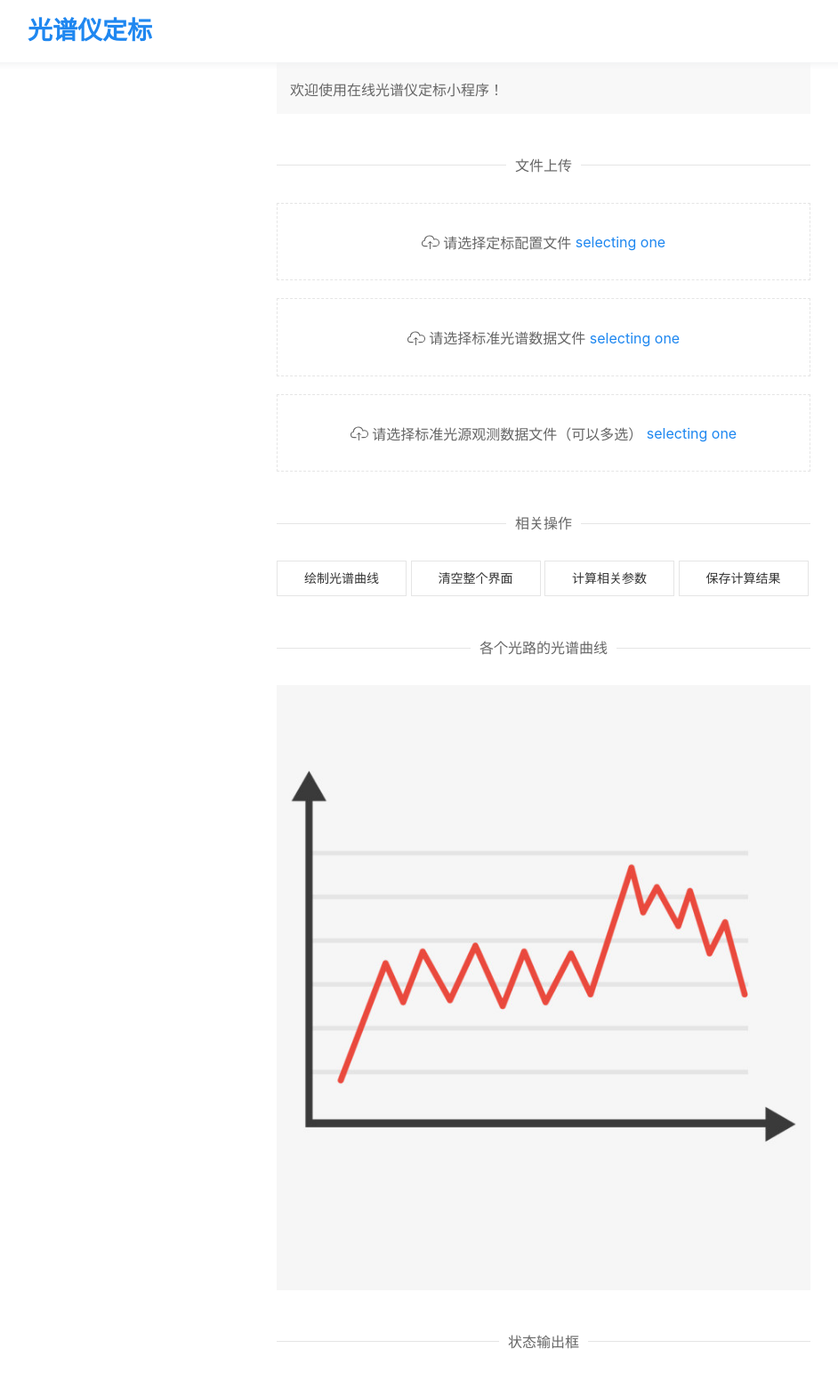
After one commit to YIMEng-0/PythonSoftwareGISHomeWork, a Bottle app: a page that uses template/光谱仪定标.html in a window 1280 px wide. The commit adds this page. Shown: the whole page at 89% size, without its empty margins (69-1011 px from the left). Run offline with Bottle, Linux system fonts and the light colour scheme.

Commit message:
20211117

```diff
--- a/app.py
+++ b/app.py
@@ -84,6 +84,14 @@ def tem():
     config['start_hour'] = '%02d' % int(config['start_hour'])
     config['end_hour'] = '%02d' % int(config['end_hour'])
     return template('template/光谱曲线绘制.html', config=config)
+
+@route('/template/光谱仪定标')
+def tem():
+    # writeIni()
+    config = readIni('./static/Param.ini')
+    config['start_hour'] = '%02d' % int(config['start_hour'])
+    config['end_hour'] = '%02d' % int(config['end_hour'])
+    return template('template/光谱仪定标.html', config=config)
 
 
 @route('/template', method='POST')
--- a/template/form.html
+++ b/template/form.html
@@ -11,7 +11,7 @@
         .J-page-title {
             height: 30px;
             line-height: 30px;
-            padding: 20 0 20 100;
+            padding: 20px 0px 20px 100px;
             background: #ffffff;
             font-size: 28px;
             font-family: cursive;
@@ -62,8 +62,12 @@
 </div>
 
 <div class="div_content">
+<!--form  action 规定当提交表单时向何处发送表单数据-->
     <form class="uk-form-horizontal" action="/template" method="post">
         <p class="uk-heading-line uk-text-center"><span>光谱仪参数</span></p>
+        <p class="uk-text-center"><span>test data</span></p>
+    =========================================================
+
         <div class="uk-margin">
             <label class="uk-form-label">光谱仪编号</label>
             <div class="uk-form-controls" style="padding-top: 7px;">
--- a/template/submit.html
+++ b/template/submit.html
@@ -11,7 +11,7 @@
     .J-page-title {
       height: 30px;
       line-height: 30px;
-      padding: 20 0 20 100;
+      padding: 20px 0px 20px 100px;
       background: #ffffff;
       font-size: 28px;
       font-family: cursive;
--- /dev/null
+++ b/template/光谱仪定标.html
@@ -0,0 +1,204 @@
+<!DOCTYPE html>
+<html lang="en">
+<head>
+    <meta charset="UTF-8"/>
+    <title>光谱仪定标</title>
+    <meta name="viewport" content="width=device-width, initial-scale=1">
+    <link rel="stylesheet" href="../static/css/uikit.min.css"/>
+    <script src="../static/js/uikit.min.js"></script>
+    <script src="../static/js/uikit-icons.min.js"></script>
+    <style>
+        .J-page-title {
+            height: 30px;
+            line-height: 30px;
+            padding: 20px 0px 20px 100px;
+            background: #ffffff;
+            font-size: 28px;
+            font-family: cursive;
+            color: #1f87f0;
+            box-shadow: 0 2px 8px #f0f1f2;
+            font-weight: 600;
+            position: fixed;
+            width: 100%;
+            z-index: 2;
+        }
+
+        .div_content {
+            width: 600px;
+            padding: 20px 20px 20px 100px;
+            margin: 0 auto;
+        }
+
+        .J-block-title {
+            margin: 46px 0 30px;
+        }
+
+        .J-modity-input {
+            margin-left: 15px;
+            width: 200px;
+        }
+
+        .J-modity-div {
+            display: flow-root !important;
+        }
+
+        .J-range {
+            margin-top: 5px;
+        }
+
+        .J-radio {
+            margin-right: 56px;
+        }
+
+        .J-radio-input {
+            margin-right: 6px;
+        }
+    </style>
+</head>
+<body>
+<div class="J-page-title">
+    <p>光谱仪定标</p>
+</div>
+
+<div class="div_content">
+    <div uk-alert>
+        <a class="uk-alert-close" uk-close></a>
+        <h3>Welcome!</h3>
+        <p>欢迎使用在线光谱仪定标小程序！</p>
+    </div>
+
+
+    <p class="uk-heading-line uk-text-center J-block-title"><span>文件上传</span></p>
+    <div class="js-upload uk-placeholder uk-text-center">
+        <span uk-icon="icon: cloud-upload"></span>
+        <span class="uk-text-middle">请选择定标配置文件</span>
+        <div uk-form-custom>
+            <input type="file" multiple>
+            <span class="uk-link">selecting one</span>
+        </div>
+    </div>
+
+    <div class="js-upload uk-placeholder uk-text-center">
+        <span uk-icon="icon: cloud-upload"></span>
+        <span class="uk-text-middle">请选择标准光谱数据文件</span>
+        <div uk-form-custom>
+            <input type="file" multiple>
+            <span class="uk-link">selecting one</span>
+        </div>
+    </div>
+
+    <div class="js-upload uk-placeholder uk-text-center">
+        <span uk-icon="icon: cloud-upload"></span>
+        <span class="uk-text-middle">请选择标准光源观测数据文件（可以多选）</span>
+        <div uk-form-custom>
+            <input type="file" multiple>
+            <span class="uk-link">selecting one</span>
+        </div>
+    </div>
+
+
+    <p class="uk-heading-line uk-text-center J-block-title"><span>相关操作</span></p>
+    <!-- 创建的同一行的 span 创建四个按钮即可 -->
+    <span>
+        <div class="uk-inline">
+        <button class="uk-button uk-button-default" type="button">绘制光谱曲线</button>
+        <div uk-dropdown>根据上传的文件绘制光谱曲线
+        </div>
+        </div>
+    </span>
+
+    <span>
+        <div class="uk-inline">
+        <button class="uk-button uk-button-default" type="button">清空整个界面</button>
+        <div uk-dropdown>将绘制的光谱曲线清空
+        </div>
+        </div>
+    </span>
+
+    <span>
+        <div class="uk-inline">
+        <button class="uk-button uk-button-default" type="button">计算相关参数</button>
+        <div uk-dropdown>计算相关参数
+        </div>
+        </div>
+    </span>
+
+    <span>
+        <div class="uk-inline">
+        <button class="uk-button uk-button-default" type="button">保存计算结果</button>
+        <div uk-dropdown>保存相关参数
+        </div>
+        </div>
+    </span>
+
+    <p class="uk-heading-line uk-text-center J-block-title"><span>各个光路的光谱曲线</span></p>
+    <div>
+        <img src="2.jpeg" width="620" height="500"/>
+    </div>
+
+    <p class="uk-heading-line uk-text-center J-block-title"><span>状态输出框</span></p>
+
+
+</div>
+
+<!-- 进行文件上传的控制代码 -->
+<script>
+    var bar = document.getElementById('js-progressbar');
+
+    UIkit.upload('.js-upload', {
+
+        url: '',
+        multiple: true,
+
+        beforeSend: function () {
+            console.log('beforeSend', arguments);
+        },
+        beforeAll: function () {
+            console.log('beforeAll', arguments);
+        },
+        load: function () {
+            console.log('load', arguments);
+        },
+        error: function () {
+            console.log('error', arguments);
+        },
+        complete: function () {
+            console.log('complete', arguments);
+        },
+
+        loadStart: function (e) {
+            console.log('loadStart', arguments);
+
+            bar.removeAttribute('hidden');
+            bar.max = e.total;
+            bar.value = e.loaded;
+        },
+
+        progress: function (e) {
+            console.log('progress', arguments);
+
+            bar.max = e.total;
+            bar.value = e.loaded;
+        },
+
+        loadEnd: function (e) {
+            console.log('loadEnd', arguments);
+
+            bar.max = e.total;
+            bar.value = e.loaded;
+        },
+
+        completeAll: function () {
+            console.log('completeAll', arguments);
+
+            setTimeout(function () {
+                bar.setAttribute('hidden', 'hidden');
+            }, 1000);
+
+            alert('Upload Completed');
+        }
+
+    });
+</script>
+</body>
+</html>
```
Also changed, not shown: template/temp.html (added, +17 -0 lines), template/光谱曲线绘制.html (+3 -4 lines).
